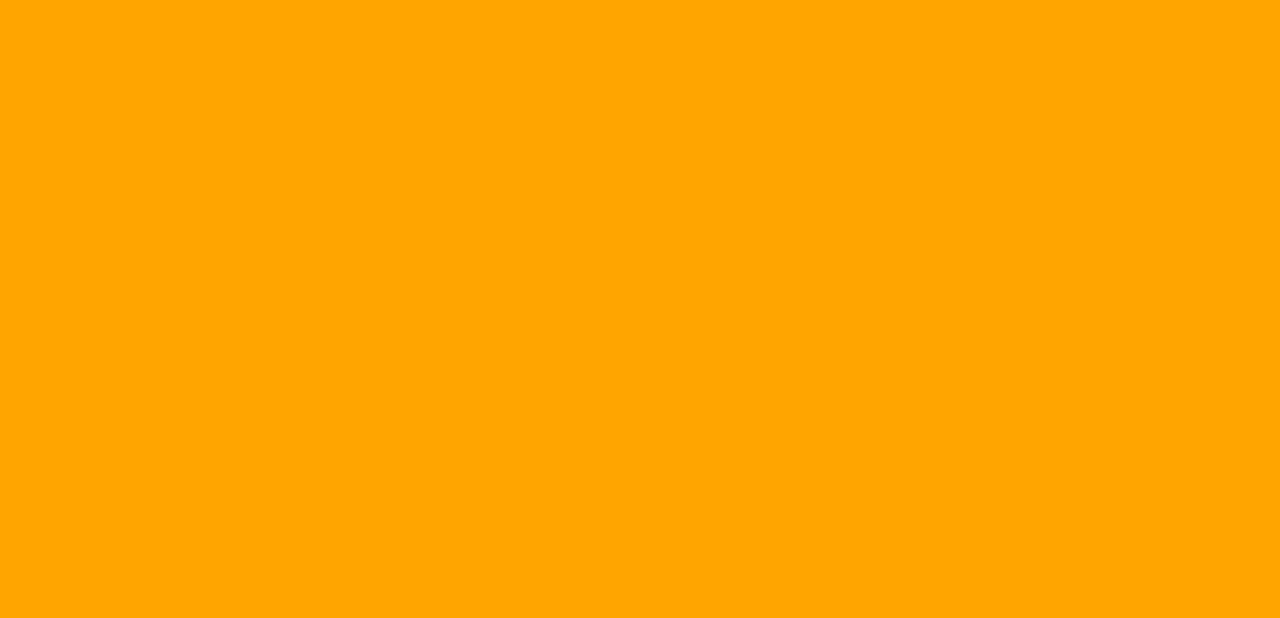
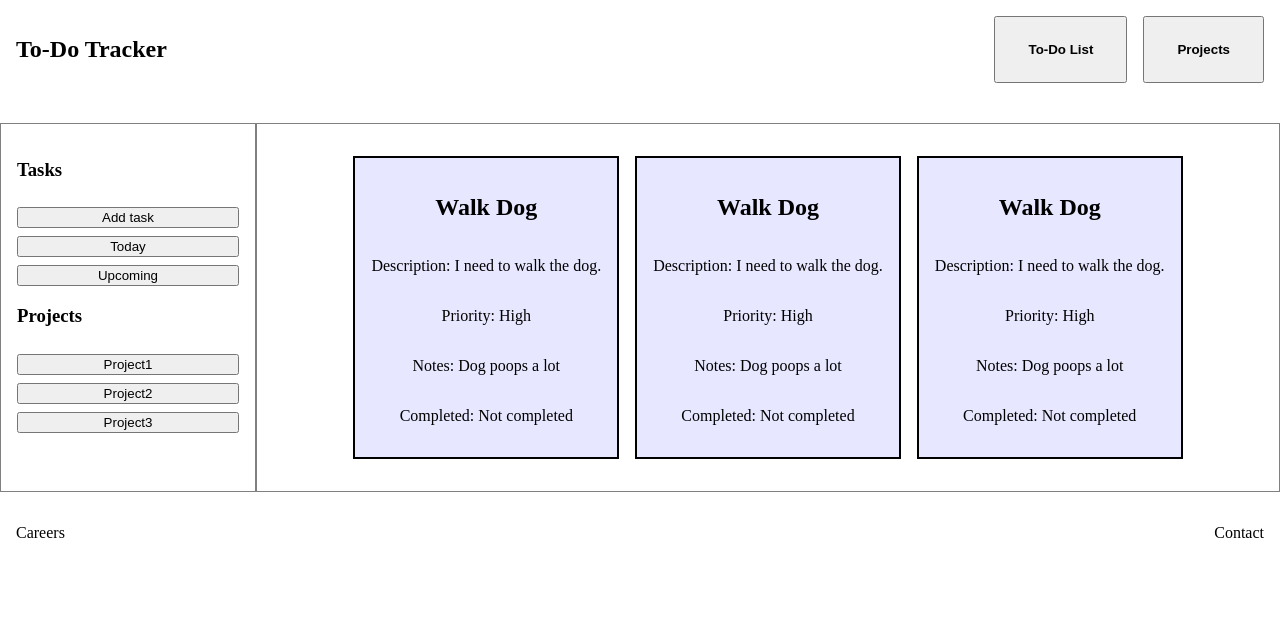
Before and after one commit to Helloimalex1223/toDoList, a website built with webpack: page src/template.html in a window 1280 px wide. Built offline with nearby package versions, Linux system fonts and the light colour scheme.

Commit message:
Add basic CSS styling

```diff
--- a/src/index.js
+++ b/src/index.js
@@ -1 +1,17 @@
 import "./styles.css";
+import { toDoListObject } from "./to-do-card";
+import { toDoCardDom } from "./to-do-card-dom";
+
+
+let dog1 = toDoListObject("Walk Dog", "I need to walk the dog.", "High", "Dog poops a lot", "Not completed");
+
+toDoCardDom(dog1);
+
+
+let dog2 = toDoListObject("Walk Dog", "I need to walk the dog.", "High", "Dog poops a lot", "Not completed");
+
+toDoCardDom(dog2);
+
+let dog3 = toDoListObject("Walk Dog", "I need to walk the dog.", "High", "Dog poops a lot", "Not completed");
+
+toDoCardDom(dog3);
--- a/src/styles.css
+++ b/src/styles.css
@@ -1,4 +1,91 @@
 body
 {
-    background-color: orange;
+    padding: 0;
+    width: 100%;
+    height: 100%;
+    margin: 0;
+    display: grid;
+    grid-template-columns: 1fr 1fr 1fr 1fr 1fr;
+    grid-template-rows: 1fr 1fr 1fr 1fr 1fr;
+    grid-template-areas: "head head head head head"
+                         "sidebar toDoCards toDoCards toDoCards toDoCards"
+                         "sidebar toDoCards toDoCards toDoCards toDoCards"
+                         "sidebar toDoCards toDoCards toDoCards toDoCards"
+                         "foot foot foot foot foot";
 }
+
+nav
+{
+    grid-area: head;
+}
+
+header
+{
+    display: flex;
+    justify-content: space-between;
+    padding: 1rem;
+}
+
+.buttonContainer
+{
+    display: flex;
+    gap: 1rem;
+}
+
+header button
+{
+    padding: .5rem 2rem;
+    font-weight: bolder;
+    height: 100%;
+}
+
+.sideBar
+{
+    grid-area: sidebar;
+    border: 1px solid gray;
+    padding: 1rem;
+}
+
+.taskButtons
+{
+    display: flex;
+    flex-direction: column;
+    gap: .5rem;
+}
+
+.projectButtons
+{
+    display: flex;
+    flex-direction: column;
+    gap: .5rem;
+}
+
+.toDoCardWrapper
+{
+    grid-area: toDoCards;
+    padding: 2rem;
+    display: flex;
+    gap: 1rem;
+    justify-content: center;
+    border: 1px solid gray;
+}
+
+.toDoCardDiv
+{
+    background-color: rgba(0, 0, 255, 0.096);
+    border: 2px solid black;
+    width: fit-content;
+    padding: 1rem;
+    display: flex;
+    flex-direction: column;
+    justify-content: center;
+    align-items: center;
+}
+
+footer
+{
+    grid-area: foot;
+    display: flex;
+    padding: 1rem;
+    justify-content: space-between;
+}
--- a/src/template.html
+++ b/src/template.html
@@ -6,6 +6,33 @@
     <title>To-Do list</title>
 </head>
 <body>
-
+    <nav>
+        <header>
+            <h1 class = "title">To-Do Tracker</h1>
+            <div class="buttonContainer">
+                <button>To-Do List</button>
+                <button>Projects</button>
+            </div>
+        </header>
+    </nav>
+    <section class="sideBar">
+        <div class="taskButtons">
+            <h3>Tasks</h3>
+            <button>Add task</button>
+            <button>Today</button>
+            <button>Upcoming</button>
+        </div>
+        <div class="projectButtons">
+            <h3>Projects</h3>
+            <button>Project1</button>
+            <button>Project2</button>
+            <button>Project3</button>
+        </div>
+    </section>
+    <section class="toDoCardWrapper"></section>
+    <footer>
+        <p>Careers</p>
+        <p>Contact</p>
+    </footer>
 </body>
 </html>
--- /dev/null
+++ b/src/to-do-card-dom.js
@@ -0,0 +1,28 @@
+export function toDoCardDom(toDoCardObject)
+{
+    const cardWrapper = document.querySelector(".toDoCardWrapper");
+    const cardDiv = document.createElement("div");
+
+    cardDiv.classList.add("toDoCardDiv");
+    cardWrapper.appendChild(cardDiv);
+
+    const cardTitle = document.createElement("h2");
+    cardTitle.textContent = toDoCardObject.title;
+    cardDiv.appendChild(cardTitle);
+
+    const cardDescription = document.createElement("p");
+    cardDescription.textContent = `Description: ${toDoCardObject.description}`;
+    cardDiv.appendChild(cardDescription);
+
+    const cardPriority = document.createElement("p");
+    cardPriority.textContent = `Priority: ${toDoCardObject.priority}`;
+    cardDiv.appendChild(cardPriority);
+
+    const cardNotes = document.createElement("p");
+    cardNotes.textContent = `Notes: ${toDoCardObject.notes}`;
+    cardDiv.appendChild(cardNotes);
+
+    const cardCompleted = document.createElement("p");
+    cardCompleted.textContent = `Completed: ${toDoCardObject.completed}`;
+    cardDiv.appendChild(cardCompleted);
+}
--- /dev/null
+++ b/src/to-do-card.js
@@ -0,0 +1,4 @@
+export function toDoListObject(title, description, priority, notes, completed)
+{
+    return { title, description, priority, notes, completed }
+}
```
